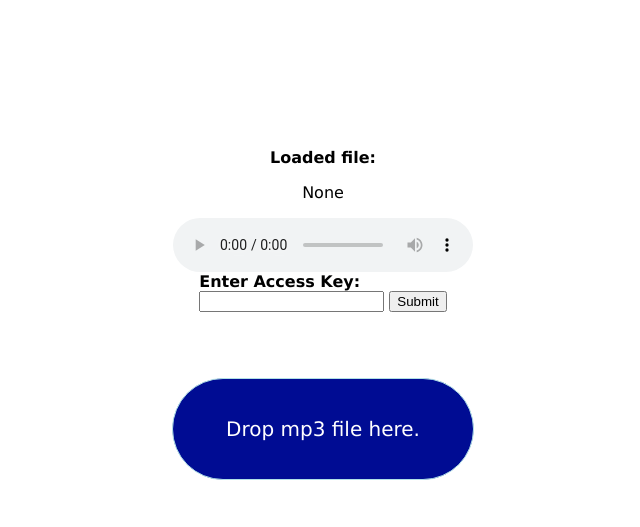
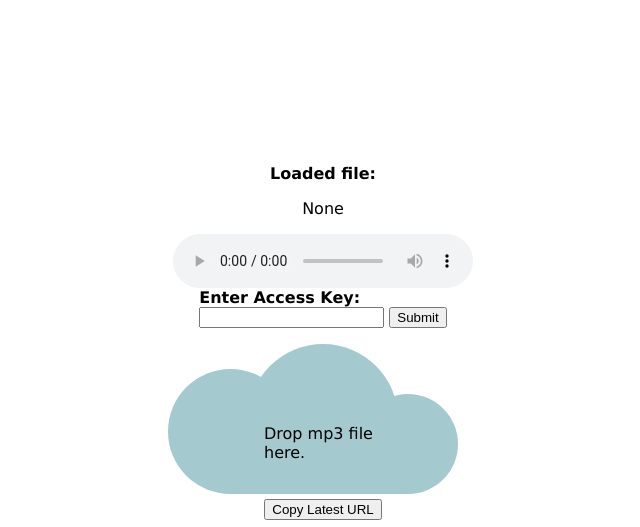
Before and after one commit to ethan555/audemos, a plain HTML site: page index.html in a window 1280 px wide. Shown: the top 527 px of the page, without its empty margins (317-957 px from the left). Drawn offline with Linux system fonts and the light colour scheme.

Commit message:
changed layout

```diff
--- a/index.html
+++ b/index.html
@@ -13,7 +13,7 @@
         justify-content: center;
         flex-direction: column;
       }
-      #drop {
+/*      #drop {
         height: 100px;
         width: 300px;
         border-radius: 300px;
@@ -22,13 +22,53 @@
         font-size: 20px;
         display: flex;
         align-items: center;
-      }
+      }*/
       .header_1{
         border: 1px solid powderblue;
         margin: 50px;
         align-items: center;
         justify-content: center;
       }
+      .cloud{
+        text-align: : center;
+        box-sizing: border-box;
+        width: 150px;
+        height: 150px;
+        padding: 80px 1em 0 1em;
+        margin: 0 100px;
+        position: relative;
+        background-color: #A4C9CF;
+        border-radius: 100% 100% 0 0;
+      }
+      .cloud::before, .cloud::after{
+        content:'';
+        position: absolute;
+        bottom: 0;
+        z-index: -1;
+        background-color: #A4C9CF;
+        border-radius: 100%;
+      }
+      .cloud::before{
+        width:125px;
+        height: 125px;
+        left: -80px;
+        border-bottom-right-radius: 0;
+      }
+      .cloud::after{
+        width: 100px;
+        height: 100px;
+        right: -60px;
+        border-bottom-left-radius: 0;
+      }
+      .button{
+        margin: 5px;
+      }
+      .button:hover{
+        box-shadow: 0 12px 16px 0 rgba(0,0,0,0.24),0 17px 50px 0 rgba(0,0,0,0.19);
+        background-color: black;
+        color: white;
+      }
+
     </style>
   </head>
 
@@ -46,9 +86,9 @@
         <input type="submit" value="Submit">
       </form>
 
-      <div class="header_1" id="drop">Drop mp3 file here.</div>
-      <button onclick="copyURL()">Copy Latest URL</button>
-      <button onclick="copyKey()">Copy Latest Key</button>
+      <div class="cloud" id="drop">Drop mp3 file here.</div>
+      <button class="button" onclick="copyURL()">Copy Latest URL</button>
+      <button class="button" onclick="copyKey()">Copy Latest Key</button>
       <div id="list">
         <h1>Access Keys:</h1>
       </div>
@@ -103,6 +143,7 @@
             .then(function(json) {
               timestamp = "" + json.timestamp;
               key = timestamp + "_" + key;
+              console.log(timestamp);
               return fetch(json.uploadURL, {
                 method: "PUT",
                 body: new Blob([reader.result], {key: json.key, type: file.type})
@@ -146,8 +187,13 @@
           } else {
             // The file was found, update the elements to the new URL
             url = json.url;
+            // console.log(url);
+            // url = "https://s3.amazonaws.com/audemos-dev-demos/" + accessKey;
+            // console.log(url);
 
             document.getElementById('audioURL').src = url;
+            // document.getElementById('audioURL').setAttribute('src',url);
+            // console.log(document.getElementById('audioURL').src);
             document.getElementById('audioFile').innerHTML = accessKey.split("_", 2)[1];
 
             var audioNode = document.createElement('div');
@@ -157,6 +203,7 @@
             audioNode.value = valArray;
             list.appendChild(audioNode);
             document.getElementById('audio').load();
+            // document.getElementById('audio').play();
           }
         });
       }
@@ -165,6 +212,7 @@
       function copyURL() {
         if (list.childElementCount > 1) {
           var text = list.children[1].value[0];
+          console.log(text);
           navigator.clipboard.writeText(text).then(function() {
             console.log('Async: Successfully copied URL');
           }, function(err) {
@@ -177,6 +225,7 @@
       function copyKey() {
         if (list.childElementCount > 1) {
           var text = list.children[1].value[1];
+          console.log(text);
           navigator.clipboard.writeText(text).then(function() {
             console.log('Async: Successfully copied URL');
           }, function(err) {
```
